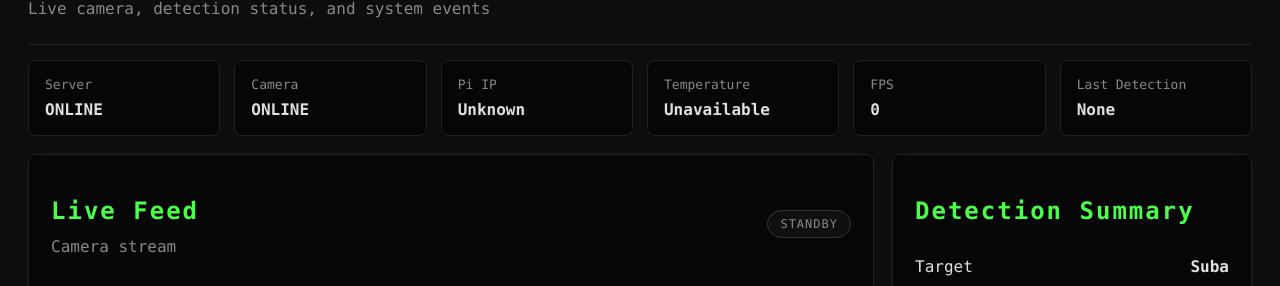
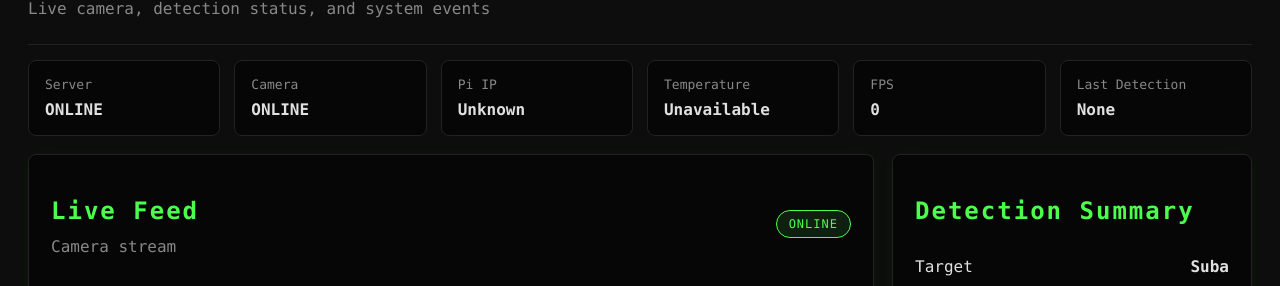
Before and after one commit to Ture665/subadetect3000, a FastAPI app: page /detection in a window 1280 px wide. Shown: the part 78-364 px from the top of the page. Run offline with FastAPI, Linux system fonts and the light colour scheme; the visitor is signed in with stand-in values (Sample User, id 1); parts of the project's set-up code (start-up, migrations or seed data) failed here and were passed over.

Commit message:
standbybutton fixed

```diff
--- a/static/css/style.css
+++ b/static/css/style.css
@@ -905,3 +905,9 @@ nav > a {
   width: 220px;
   min-height: 46px;
 }
+
+.live-badge.online-badge {
+  color: #4cff4c;
+  border-color: #4cff4c;
+  background: #102010;
+}
--- a/static/js/app.js
+++ b/static/js/app.js
@@ -54,6 +54,11 @@ async function refreshStatus() {
       if (detectionsToday) {
         detectionsToday.textContent = data.camera.detections_today ?? "0";
       }
+      if (liveBadge) {
+        const status = data.camera.status ?? "Unknown";
+        liveBadge.textContent = status;
+        liveBadge.classList.toggle("online-badge", status === "ONLINE");
+      }
     }
   } catch (error) {
     console.error("Could not refresh status:", error);
--- a/templates/detection.html
+++ b/templates/detection.html
@@ -43,7 +43,7 @@ endblock %} {% block content %}
           <p class="subtitle">Camera stream</p>
         </div>
 
-        <span class="live-badge">STANDBY</span>
+        <span class="live-badge" id="liveBadge">{{ camera_status }}</span>
       </div>
 
       <div class="camera-frame">
```
